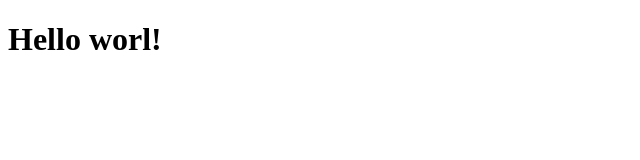
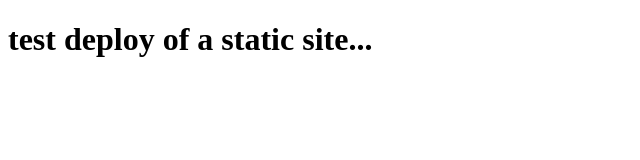
Before and after one commit to pislarm/pislarm.github.io, a plain HTML site: page index.html in a window 1280 px wide. Shown: the whole page, without its empty margins (0-640 px from the left). Drawn offline with Linux system fonts and the light colour scheme.

Commit message:
Update index.html

```diff
--- a/index.html
+++ b/index.html
@@ -11,7 +11,7 @@
   </script>
 </head>
 <body>
-  <h1>Hello worl!</h1>
+  <h1>test deploy of a static site...</h1>
 </body>
 
 
```
